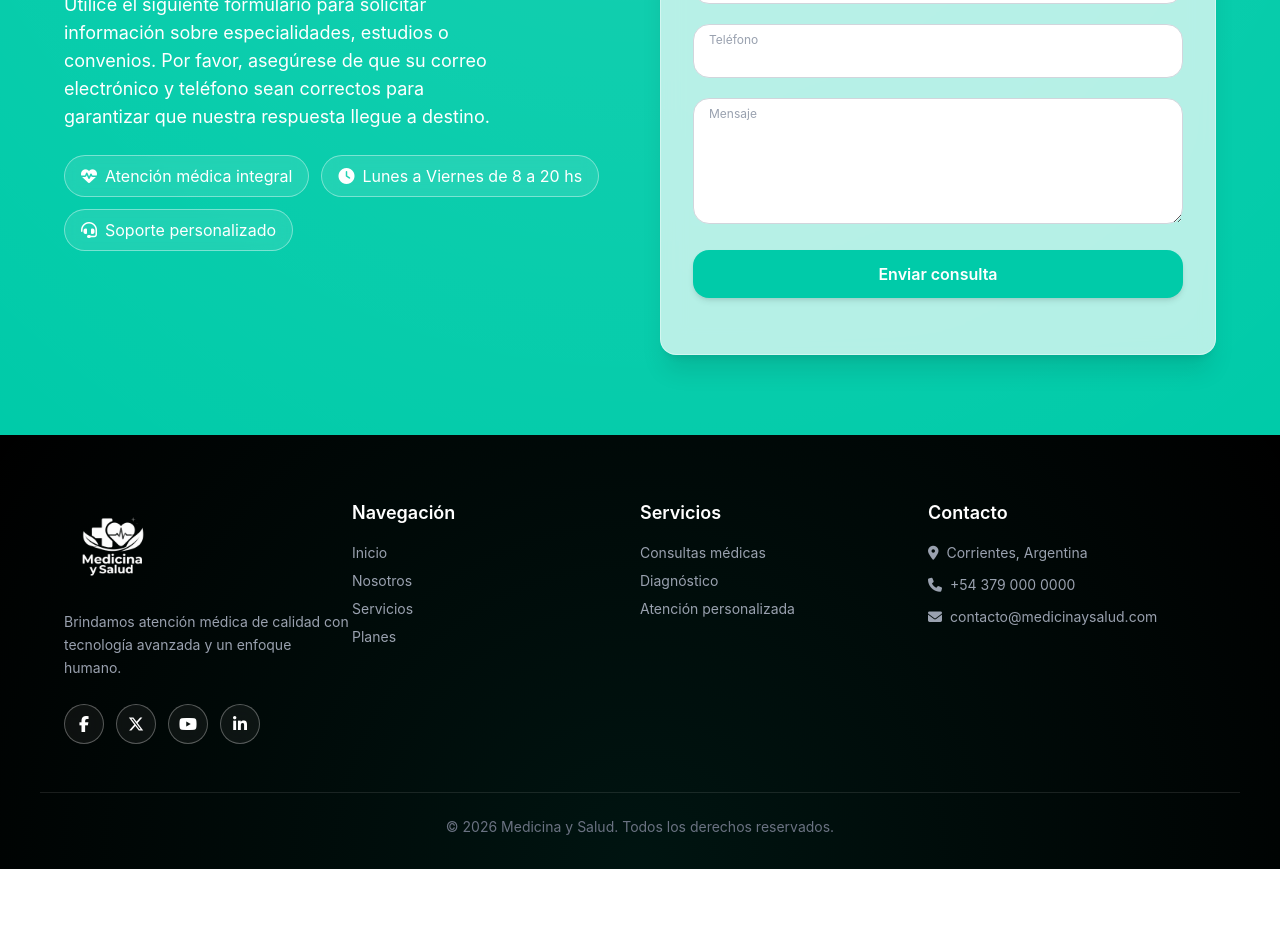
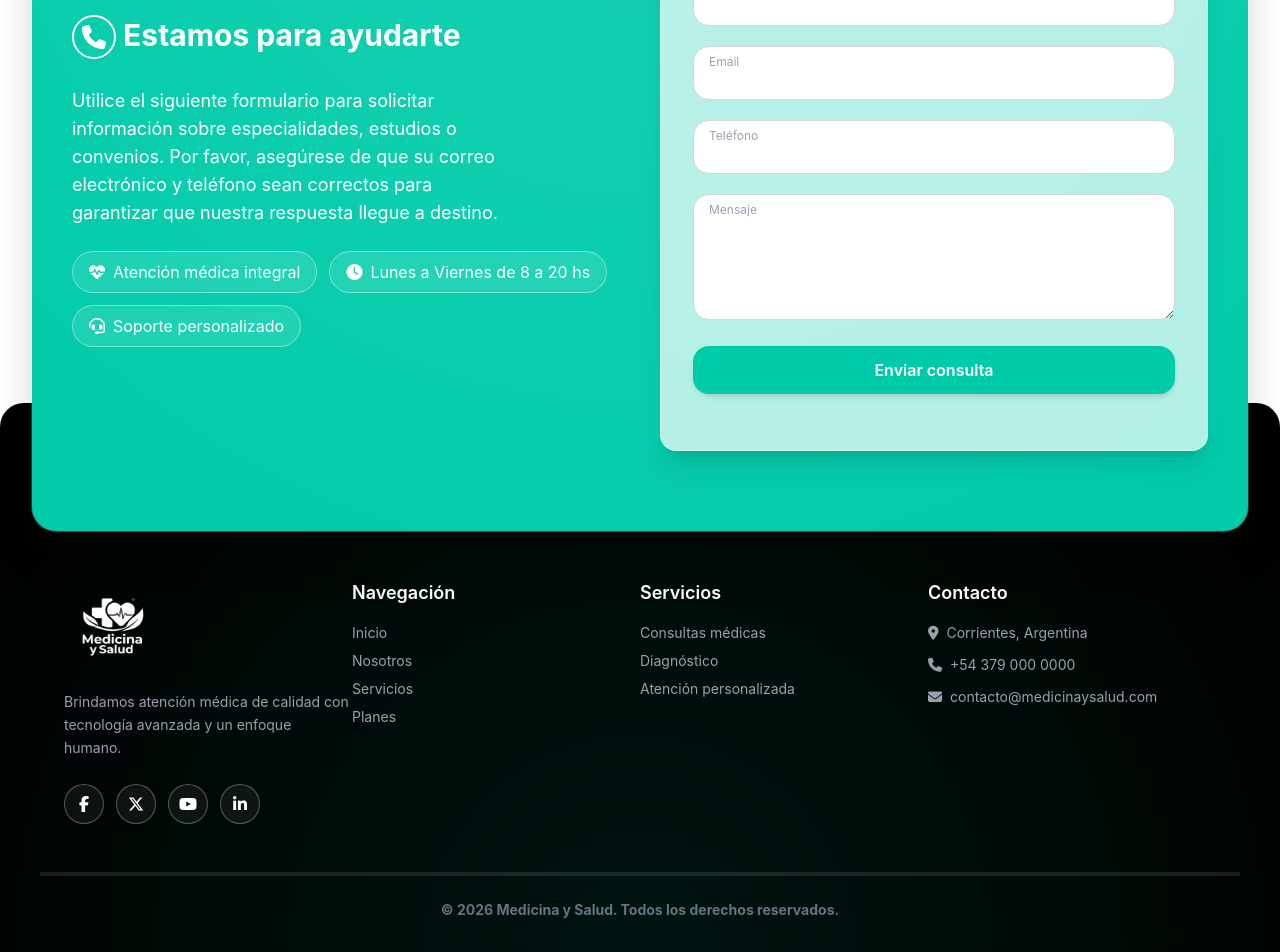
Before and after one commit to diego939/medicina-y-salud-frontend-angular, an Angular app: page /inicio in a window 1280 px wide. Shown: the part 3483-4435 px from the top of the page. Before the commit the page ends 4352 px from the top, so only its background shows below. Built offline with nearby package versions, Linux system fonts and the light colour scheme.

Commit message:
fix superposition contact and footer

```diff
--- a/src/app/layout/contact/contact.component.html
+++ b/src/app/layout/contact/contact.component.html
@@ -1,7 +1,12 @@
-<section class="bg-[#00cba9] py-20 px-4 sm:px-10 relative overflow-hidden">
+<div class="relative z-20 px-4 sm:px-6 lg:px-8">
+<section class="bg-[#00cba9] py-16 sm:py-20 px-6 sm:px-10 relative overflow-hidden
+               max-w-7xl mx-auto rounded-3xl
+               shadow-[0_25px_50px_-12px_rgba(0,0,0,0.25)]
+               -mb-24 sm:-mb-28 lg:-mb-32
+               ring-1 ring-white/20">
 
     <!-- Fondo decorativo -->
-    <div class="absolute inset-0 opacity-10 bg-[radial-gradient(circle_at_top,white,transparent)]"></div>
+    <div class="absolute inset-0 opacity-10 bg-[radial-gradient(circle_at_top,white,transparent)] rounded-3xl pointer-events-none"></div>
 
     <h2 class="text-3xl sm:text-5xl font-bold text-white text-center mb-14"
         data-aos="fade-up"
@@ -200,3 +205,4 @@
     </div>
 
 </section>
+</div>
--- a/src/app/layout/footer/footer.component.html
+++ b/src/app/layout/footer/footer.component.html
@@ -1,4 +1,4 @@
-<footer class="bg-black text-white pt-16 pb-8 px-4 sm:px-10 relative overflow-hidden">
+<footer class="bg-black text-white pt-32 sm:pt-40 lg:pt-44 pb-8 px-4 sm:px-10 relative z-10 overflow-hidden rounded-t-3xl">
 
     <!-- Glow decorativo -->
     <div class="absolute inset-0 opacity-10 bg-[radial-gradient(circle_at_bottom,#00cba9,transparent)]"></div>
@@ -94,8 +94,8 @@
     </div>
 
     <!-- Divider -->
-    <div class="border-t border-white/10 mt-12 pt-6 text-center text-gray-500 text-sm relative z-10">
-        © 2026 Medicina y Salud. Todos los derechos reservados.
+    <div class="border-t-4 border-white/10 mt-12 pt-6 text-center text-gray-500 text-sm relative z-10 font-bold">
+        © {{ anioActual }} Medicina y Salud. Todos los derechos reservados.
     </div>
 
 </footer>
--- a/src/app/layout/footer/footer.component.ts
+++ b/src/app/layout/footer/footer.component.ts
@@ -10,6 +10,8 @@ import { RouterModule } from '@angular/router';
   styleUrl: './footer.component.css'
 })
 export class FooterComponent {
+  anioActual = new Date().getFullYear();
+
 email = "contacto@medicinaysalud.com";
 redes = [
   {link:"#",icono:"fa-brands fa-facebook-f"},
--- a/src/app/layout/main-layout/main-layout.component.html
+++ b/src/app/layout/main-layout/main-layout.component.html
@@ -9,6 +9,8 @@
     <router-outlet></router-outlet>
   </div>
 </div>
-<app-contact></app-contact>
-<!-- FOOTER -->
-<app-footer></app-footer>
+<!-- Contacto superpuesto al footer (card flotante) -->
+<div class="relative isolate">
+  <app-contact></app-contact>
+  <app-footer></app-footer>
+</div>
--- a/src/app/shared/components/section-planes-home/section-planes-home.component.html
+++ b/src/app/shared/components/section-planes-home/section-planes-home.component.html
@@ -1,4 +1,4 @@
-<section class="relative w-full min-h-[60vh] sm:min-h-[70vh] flex items-center justify-center overflow-hidden">
+<section class="relative w-full min-h-[60vh] sm:min-h-[70vh] flex items-center justify-center overflow-hidden mb-24">
 
     <!-- Imagen de fondo -->
     <div class="absolute inset-0 overflow-hidden">
```
